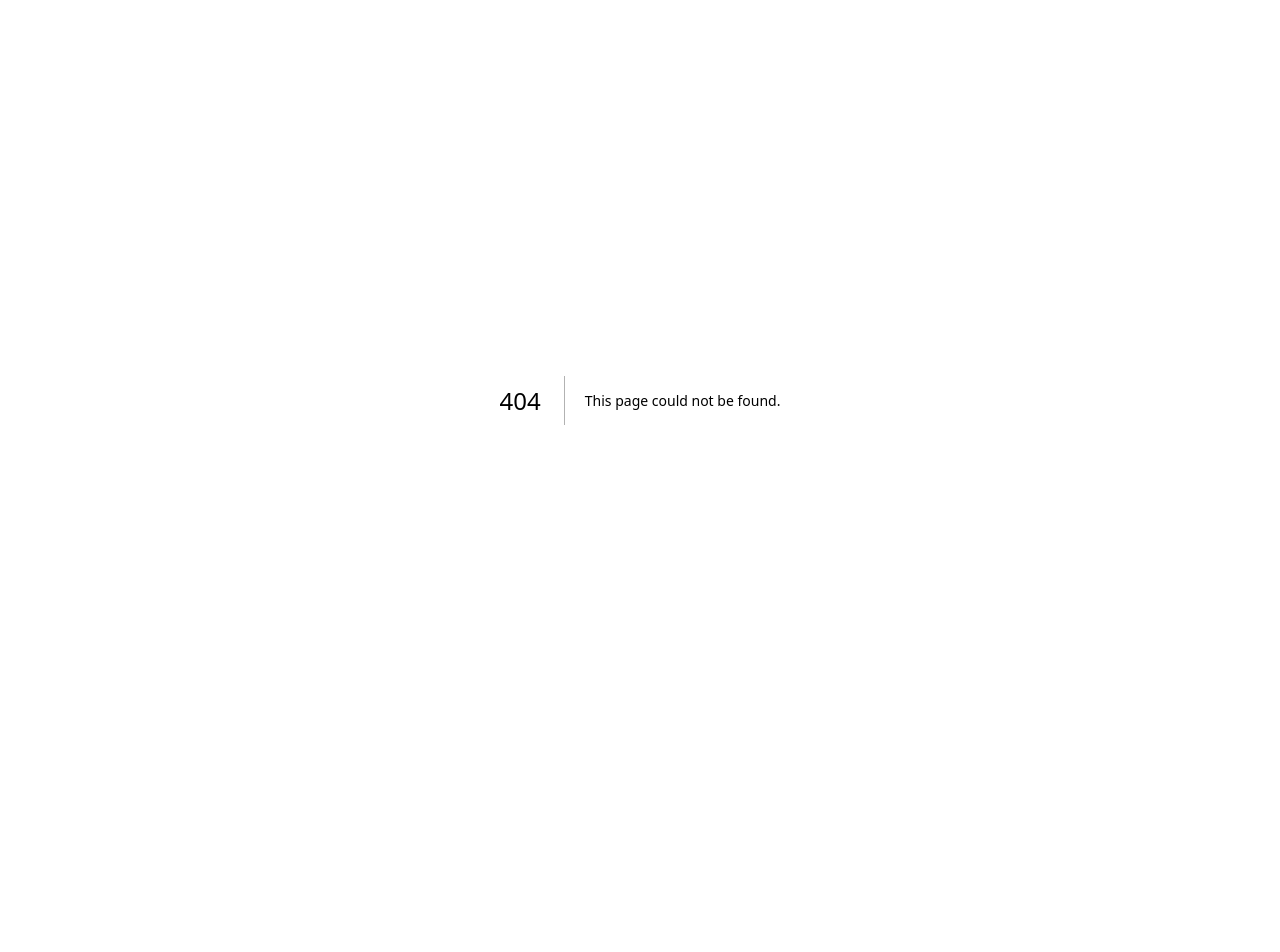
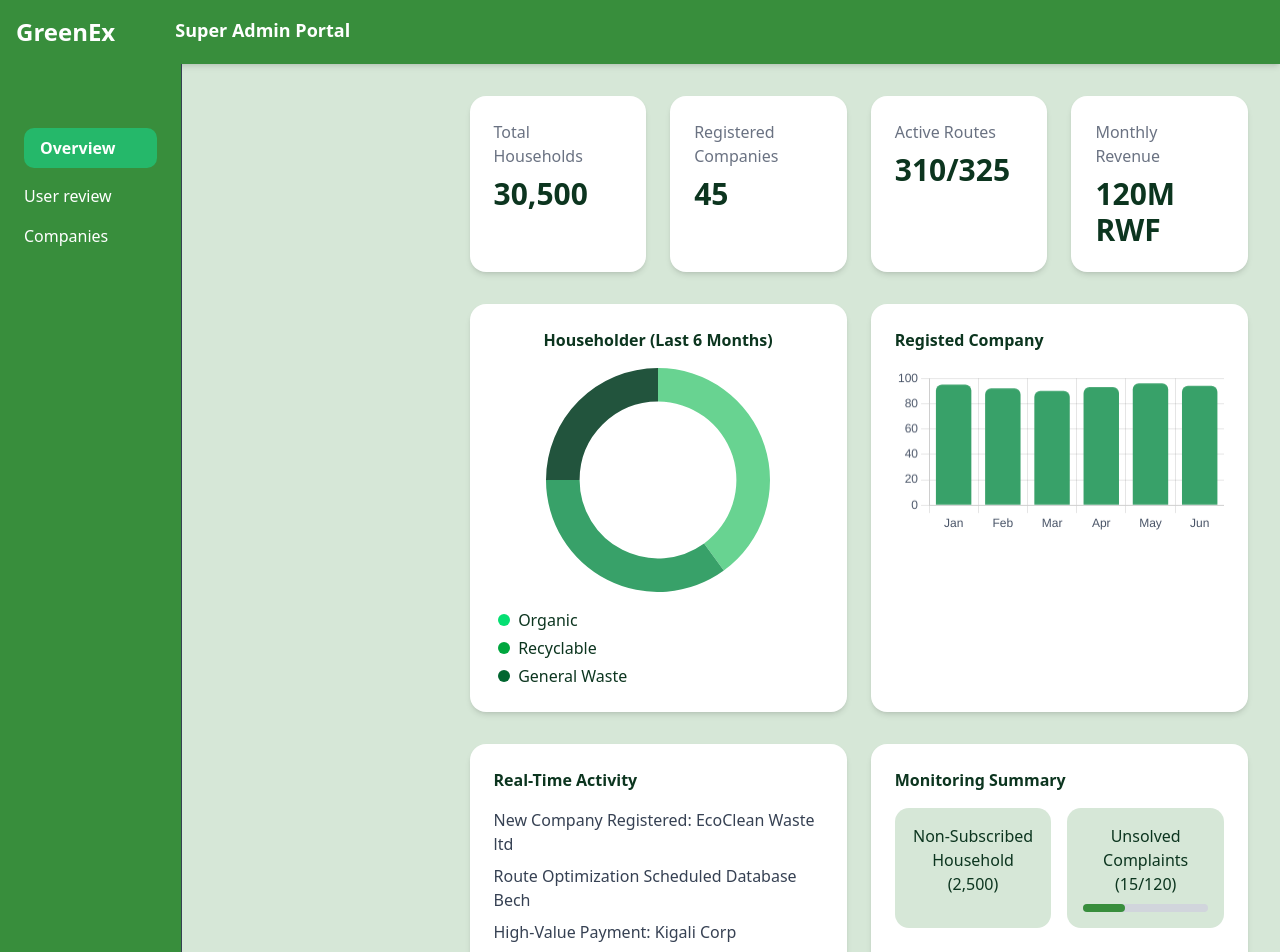
Before and after one commit to SheCanCODE-Capstone-Projects/Greenex_fe, a Next.js app: page /Supper-dashboard in a window 1280 px wide. Before the commit this address had no page. Shown: the top 952 px of the page. Before the commit the page ends 800 px from the top, so only its background shows below. Built offline with nearby package versions, Linux system fonts and the light colour scheme.

Commit message:
added supper-dashboard

```diff
--- a/package.json
+++ b/package.json
@@ -16,6 +16,7 @@
     "@radix-ui/react-popover": "^1.1.15",
     "@radix-ui/react-select": "^2.2.6",
     "@radix-ui/react-slot": "^1.2.4",
+    "chart.js": "^4.5.1",
     "class-variance-authority": "^0.7.1",
     "clsx": "^2.1.1",
     "cmdk": "^1.1.1",
@@ -24,6 +25,7 @@
     "lucide-react": "^0.555.0",
     "next": "16.0.6",
     "react": "19.2.0",
+    "react-chartjs-2": "^5.3.1",
     "react-day-picker": "^9.12.0",
     "react-dom": "19.2.0",
     "react-hook-form": "^7.68.0",
--- /dev/null
+++ b/src/app/Supper-dashboard/page.tsx
@@ -0,0 +1,149 @@
+"use client";
+
+import React from "react";
+import {
+  Chart as ChartJS,
+  ArcElement,
+  Tooltip,
+  Legend,
+  CategoryScale,
+  LinearScale,
+  BarElement,
+} from "chart.js";
+import { Doughnut, Bar } from "react-chartjs-2";
+
+ChartJS.register(ArcElement, Tooltip, Legend, CategoryScale, LinearScale, BarElement);
+
+export default function GreenExDashboard() {
+  const donutData = {
+    labels: ["Organic", "Recyclable", "General Waste"],
+    datasets: [
+      {
+        data: [40, 35, 25],
+        backgroundColor: ["#68D391", "#38A169", "#22543D"],
+        borderWidth: 0,
+      },
+    ],
+  };
+  const donutOptions = {
+    plugins: {
+      legend: { display: false },
+    },
+    cutout: "70%",
+  };
+  const barData = {
+    labels: ["Jan", "Feb", "Mar", "Apr", "May", "Jun"],
+    datasets: [
+      {
+        label: "Compliance %",
+        data: [95, 92, 90, 93, 96, 94],
+        backgroundColor: "#38A169",
+        borderRadius: 6,
+      },
+    ],
+  };
+
+  const barOptions = {
+    responsive: true,
+    plugins: { legend: { display: false } },
+    scales: {
+      y: { beginAtZero: true, max: 100, ticks: { color: "#4A5568" } },
+      x: { ticks: { color: "#4A5568" } },
+    },
+  };
+
+  return (
+    <div className="w-full min-h-screen bg-light-bg dark:bg-dark-bg">
+
+      <header className="w-full bg-primary-green text-white p-4 flex gap-15 shadow-md">
+        <h1 className="text-2xl font-bold">GreenEx</h1>
+        <span className="text-lg font-semibold">Super Admin Portal</span>
+      </header>
+
+      <div className="flex w-full">
+
+        <aside className="w-64 bg-primary-green text-white p-6 space-y-6 min-h-screen border-r border-gray-700">
+          <nav className="space-y-4 mt-10">
+            <a className="block bg-secondary-green py-2 px-4 rounded-lg font-semibold text-white">
+              Overview
+            </a>
+            <a className="block hover:text-secondary-green">User review</a>
+            <a className="block hover:text-secondary-green">Companies</a>
+
+          </nav>
+        </aside>
+        <main className="ml-64 w-full p-8 space-y-8">
+
+          <section className="grid grid-cols-4 gap-6">
+            <div className="bg-white dark:bg-card p-6 rounded-2xl shadow-md">
+              <p className="text-gray-500">Total Households</p>
+              <h2 className="text-3xl font-bold mt-2">30,500</h2>
+            </div>
+            <div className="bg-white dark:bg-card p-6 rounded-2xl shadow-md">
+              <p className="text-gray-500">Registered Companies</p>
+              <h2 className="text-3xl font-bold mt-2">45</h2>
+            </div>
+            <div className="bg-white dark:bg-card p-6 rounded-2xl shadow-md">
+              <p className="text-gray-500">Active Routes</p>
+              <h2 className="text-3xl font-bold mt-2">310/325</h2>
+            </div>
+            <div className="bg-white dark:bg-card p-6 rounded-2xl shadow-md">
+              <p className="text-gray-500">Monthly Revenue</p>
+              <h2 className="text-3xl font-bold mt-2">120M RWF</h2>
+            </div>
+          </section>
+          <section className="grid grid-cols-2 gap-6">
+            <div className="bg-white dark:bg-card p-6 rounded-2xl shadow-md flex flex-col items-center">
+              <h3 className="font-semibold mb-4">Householder (Last 6 Months)</h3>
+              <div className="w-56 h-56">
+                <Doughnut data={donutData} options={donutOptions} />
+              </div>
+              <div className="mt-4 flex flex-col space-y-1 w-full max-w-xs">
+                <p className="flex items-center gap-2">
+                  <span className="w-3 h-3 bg-green-400 rounded-full"></span> Organic
+                </p>
+                <p className="flex items-center gap-2">
+                  <span className="w-3 h-3 bg-green-600 rounded-full"></span> Recyclable
+                </p>
+                <p className="flex items-center gap-2">
+                  <span className="w-3 h-3 bg-green-800 rounded-full"></span> General Waste
+                </p>
+              </div>
+            </div>
+            <div className="bg-white dark:bg-card p-6 rounded-2xl shadow-md">
+              <h3 className="font-semibold mb-4">Registed Company</h3>
+              <div className="w-full h-48">
+                <Bar data={barData} options={barOptions} />
+              </div>
+            </div>
+          </section>
+          <section className="grid grid-cols-2 gap-6">
+            <div className="bg-white dark:bg-card p-6 rounded-2xl shadow-md">
+              <h3 className="font-semibold mb-4">Real-Time Activity</h3>
+              <ul className="space-y-2 text-gray-700 dark:text-gray-300">
+                <li>New Company Registered: EcoClean Waste ltd</li>
+                <li>Route Optimization Scheduled Database Bech</li>
+                <li>High-Value Payment: Kigali Corp</li>
+              </ul>
+            </div>
+
+            <div className="bg-white dark:bg-card p-6 rounded-2xl shadow-md">
+              <h3 className="font-semibold mb-4">Monitoring Summary</h3>
+              <div className="grid grid-cols-2 gap-4">
+                <div className="bg-light-bg dark:bg-dark-bg p-4 rounded-xl text-center">
+                  <p>Non-Subscribed Household (2,500)</p>
+                </div>
+                <div className="bg-light-bg dark:bg-dark-bg p-4 rounded-xl text-center">
+                  <p>Unsolved Complaints (15/120)</p>
+                  <div className="w-full h-2 bg-gray-300 rounded-full mt-2">
+                    <div className="h-2 bg-primary-green rounded-full w-1/3"></div>
+                  </div>
+                </div>
+              </div>
+            </div>
+          </section>
+        </main>
+      </div>
+    </div>
+  );
+}
```
Also changed, not shown: 1 other file (tests, documents, lock files or other folders).
